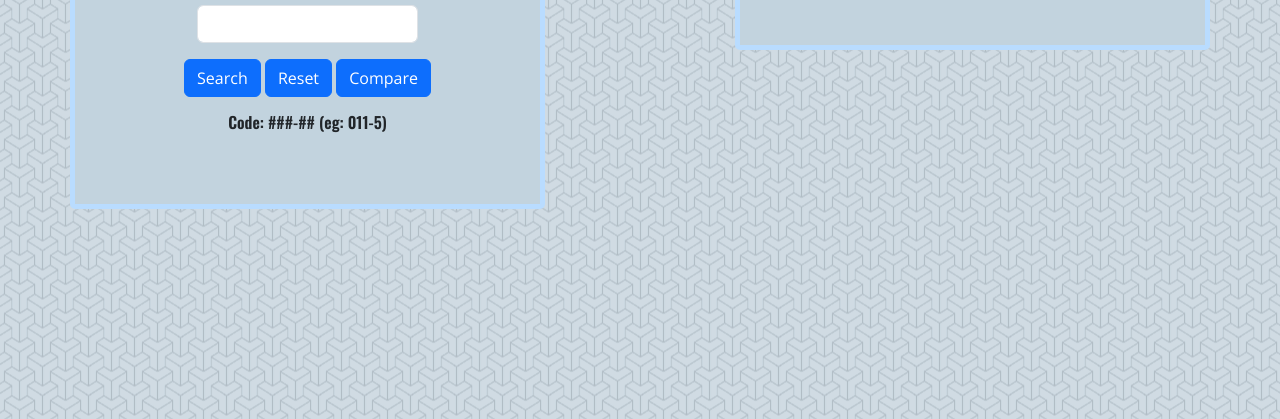
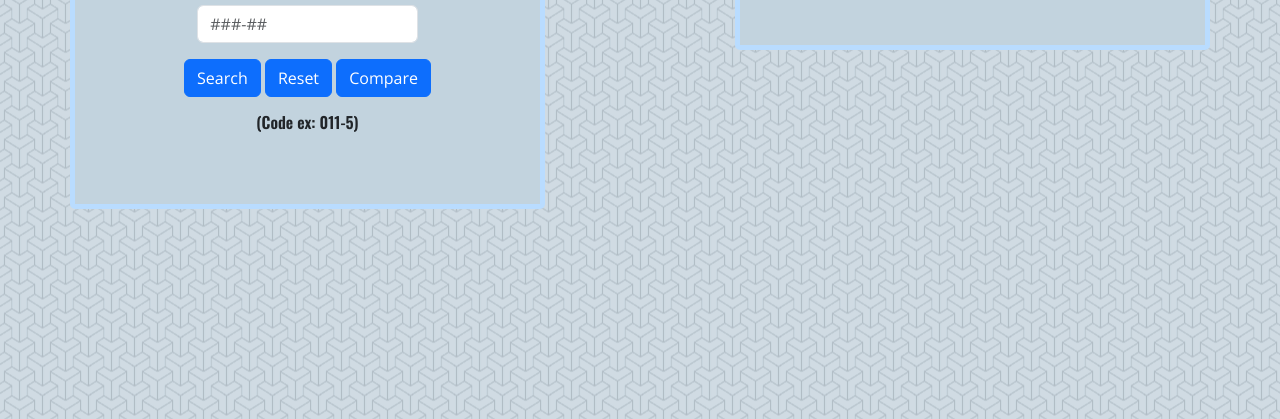
Before and after one commit to LMoares/WebAppDevCA1, a plain HTML site: page Part A/section1.html in a window 1280 px wide. Shown: the part 381-800 px from the top of the page. Drawn offline with nearby package versions, Linux system fonts and the light colour scheme; no server answers.

Commit message:
section 1 input placeholder - 17/10/2025

```diff
--- a/Part A/section1.html
+++ b/Part A/section1.html
@@ -45,6 +45,7 @@
                 id="searchInput"
                 class="form-control w-50"
                 maxlength="6"
+                placeholder="###-##"
               />
             </div>
             <button
@@ -72,7 +73,7 @@
               Compare
             </button>
           </form>
-          <h6 class="mt-3">Code: ###-## (eg: 011-5)</h6>
+          <h6 class="mt-3">(Code ex: 011-5)</h6>
           <div id="searchMessage"></div>
           <div id="searchOutput" class="mt-4"></div>
           <div id="compareHeader" class="mt-4"></div>
```
